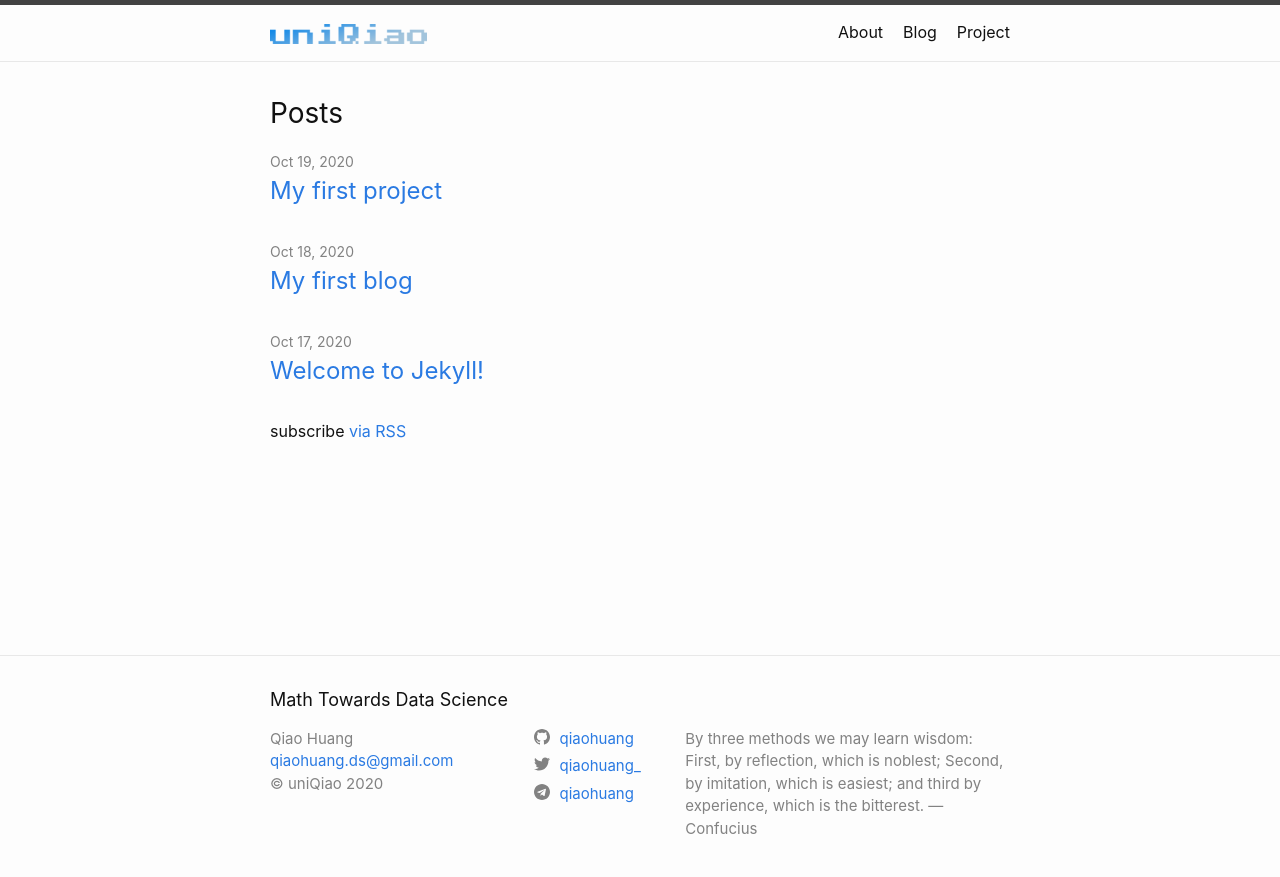
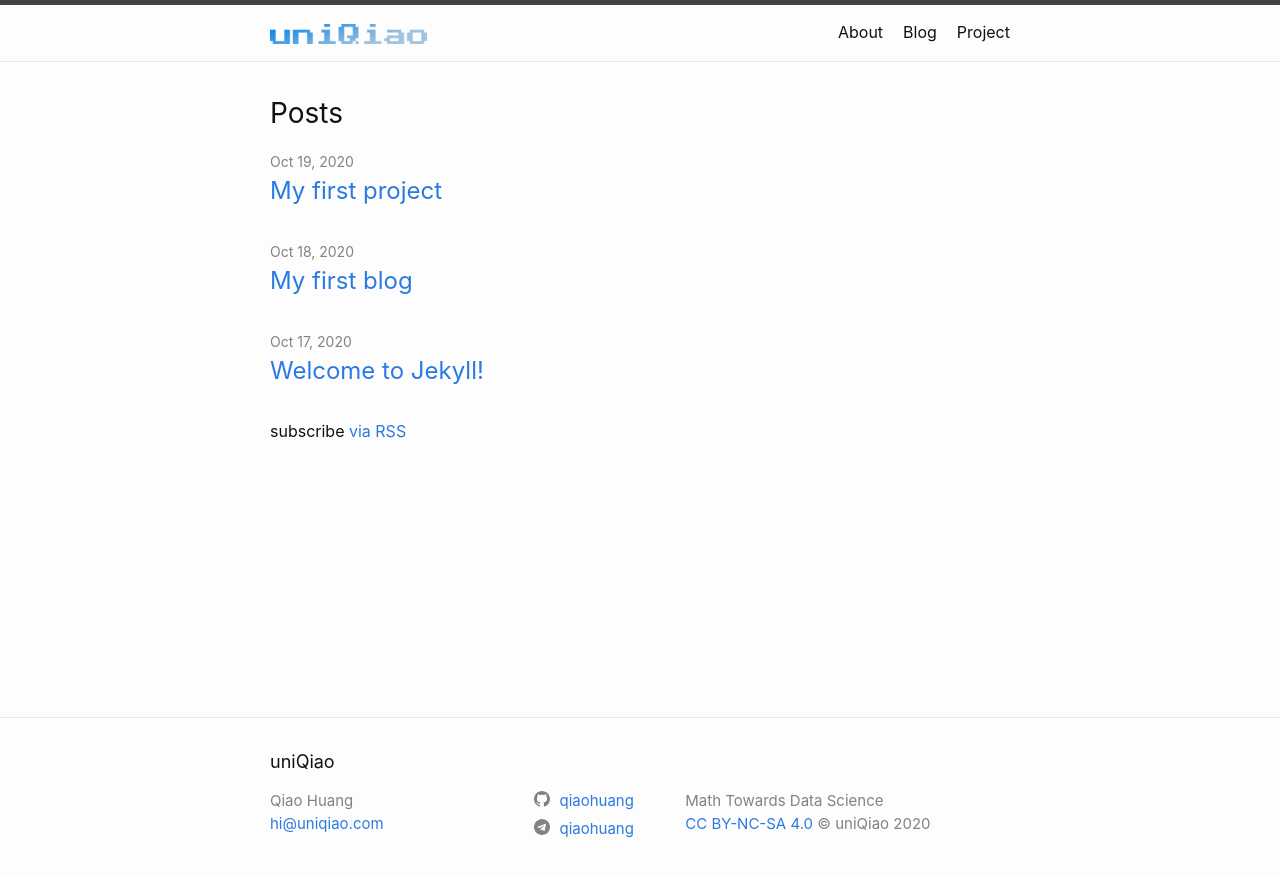
Before and after one commit to qiaohuang/qiaohuang.github.io, a Jekyll site: the page built from index.markdown, in a window 1280 px wide. Shown: the top 877 px of the page. Built offline with Jekyll 4.4.1, drawn with Linux system fonts in a browser that asks for light colours.

Commit message:
Update footer

```diff
--- a/_config.yml
+++ b/_config.yml
@@ -18,22 +18,18 @@
 # You can create any custom variable you would like, and they will be accessible
 # in the templates via {{ site.myvariable }}.
 
-title: Math Towards Data Science
-email: qiaohuang.ds@gmail.com
+title: uniQiao
+email: hi@uniqiao.com
 description: >- # this means to ignore newlines until "baseurl:"
-  By three methods we may learn wisdom: First, by reflection, which is noblest;
-  Second, by imitation, which is easiest; and third by experience, which is the
-  bitterest. — Confucius
+  Math Towards Data Science
 baseurl: "" # the subpath of your site, e.g. /blog
 url: "" # the base hostname & protocol for your site, e.g. http://example.com
 
 github_username:  qiaohuang
-twitter_username: qiaohuang_
+# twitter_username: qiaohuang_
 
 author: Qiao Huang
 telegram_username: qiaohuang
-# linkedin_username: qiaohuang
-# youtube_username: qiaohuang
 
 copyright: "uniQiao"
 # Ideally, image is 50px high and takes up minima horizontal space.
@@ -45,7 +41,7 @@ title-logo: /images/title-logo.png
 # theme: minima
 plugins:
   - jekyll-feed
-#  - jekyll-seo-tag
+  - jekyll-seo-tag
 
 # Exclude from processing.
 # The following items will not be processed, by default.
--- a/_includes/footer.html
+++ b/_includes/footer.html
@@ -18,9 +18,6 @@
             {%- if site.email -%}
             <li><a class="u-email" href="mailto:{{ site.email }}">{{ site.email }}</a></li>
             {%- endif -%}
-            {%- if site.copyright -%}
-            <li>&copy; {{ site.copyright }} {{ 'now' | date: "%Y" }}</li>
-            {%- endif -%}
         </ul>
       </div>
 
@@ -29,7 +26,11 @@
       </div>
 
       <div class="footer-col footer-col-3">
-        <p>{{- site.description | escape -}}</p>
+        <p>{{- site.description | escape -}}<br>
+          <a href="http://creativecommons.org/licenses/by-nc-sa/4.0/"
+          title="Content is licensed under (CC BY-NC-SA 4.0)">CC BY-NC-SA 4.0</a>
+          &copy; {{ site.copyright }} {{ 'now' | date: "%Y" }}
+        </p>
       </div>
     </div>
 
--- a/blog/feed.xml
+++ b/blog/feed.xml
@@ -4,10 +4,10 @@
 <feed xmlns="http://www.w3.org/2005/Atom">
  <link href="{{- site.url -}}{{- site.baseurl -}}/blog/feed.xml" rel="self" type="application/atom+xml"/>
  <link href="{{- site.url -}}{{- site.baseurl -}}/blog/" rel="alternate" type="text/html" />
- <updated>{{-site.time | date_to_xmlschema -}}</updated>
+ <updated>{{- site.time | date_to_xmlschema -}}</updated>
  <id>{{- site.url -}}{{- site.baseurl -}}/blog/feed.xml</id>
  <title>{{site.title}} Blog</title>
- <subtitle>{{- site.description | strip_html |lstrip |rstrip -}}</subtitle>
+ <subtitle>{{- site.description | strip_html | lstrip | rstrip -}}</subtitle>
    <author>
     <name>{%- if site.author -%}
         {{- site.author -}}
--- a/project/feed.xml
+++ b/project/feed.xml
@@ -4,10 +4,10 @@
 <feed xmlns="http://www.w3.org/2005/Atom">
  <link href="{{- site.url -}}{{- site.baseurl -}}/project/feed.xml" rel="self" type="application/atom+xml"/>
  <link href="{{- site.url -}}{{- site.baseurl -}}/project/" rel="alternate" type="text/html" />
- <updated>{{-site.time | date_to_xmlschema -}}</updated>
+ <updated>{{- site.time | date_to_xmlschema -}}</updated>
  <id>{{- site.url -}}{{- site.baseurl -}}/project/feed.xml</id>
  <title>{{site.title}} Project</title>
- <subtitle>{{- site.description | strip_html |lstrip |rstrip -}}</subtitle>
+ <subtitle>{{- site.description | strip_html | lstrip | rstrip -}}</subtitle>
    <author>
     <name>{%- if site.author -%}
         {{- site.author -}}
```
